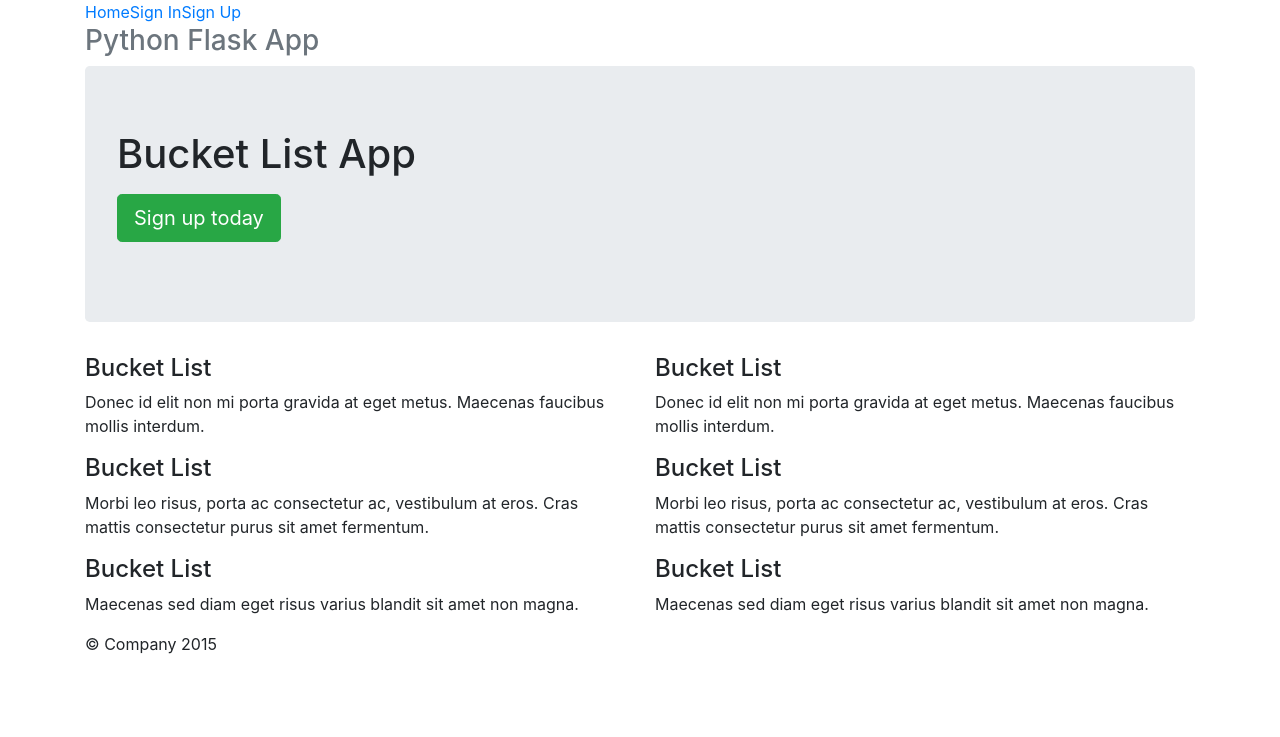
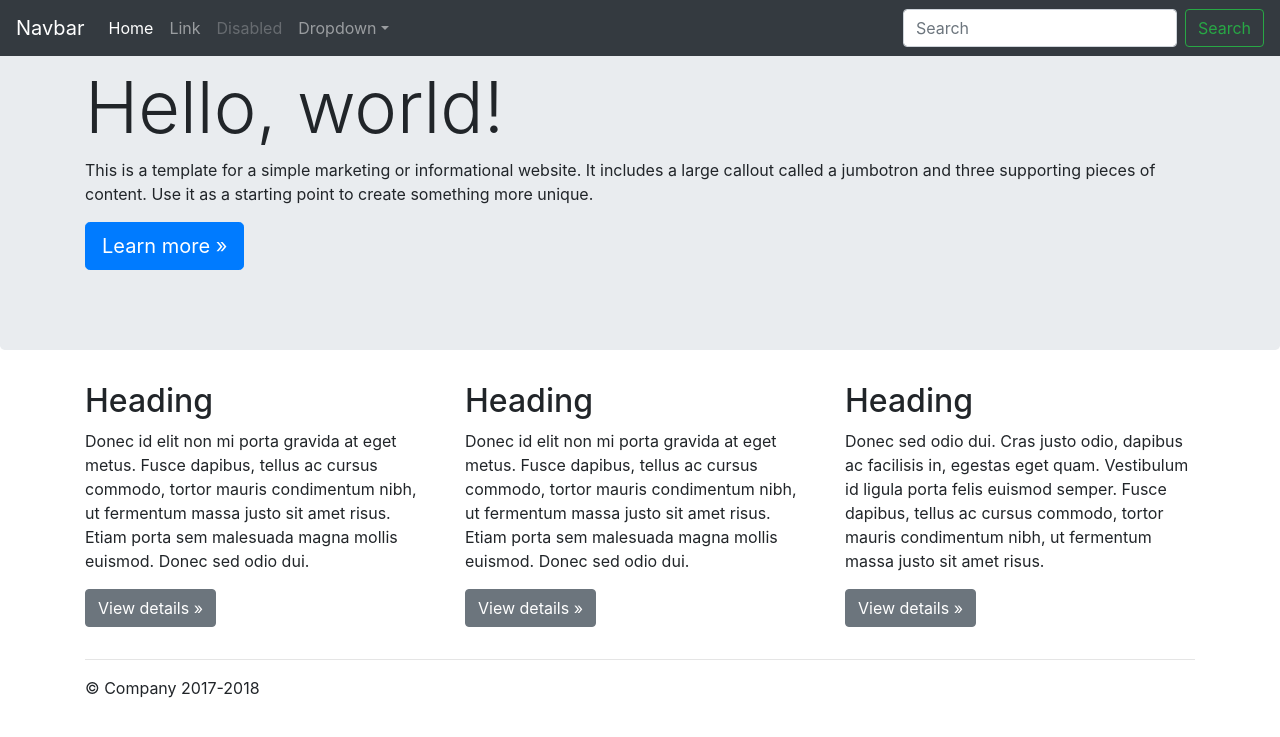
Before and after one commit to meta-434/collab-project, a Flask app: page / in a window 1280 px wide. Shown: the top 737 px of the page. Run offline with Flask 2, Linux system fonts and the light colour scheme; some libraries are stand-ins or nearby versions.

Commit message:
don't use broken boostrap templates.

```diff
--- a/templates/index.html
+++ b/templates/index.html
@@ -1,76 +1,104 @@
-<!DOCTYPE html>
+<!doctype html>
 <html lang="en">
-
   <head>
-    <!-- Required meta tags -->
     <meta charset="utf-8">
     <meta name="viewport" content="width=device-width, initial-scale=1, shrink-to-fit=no">
+    <meta name="description" content="">
+    <meta name="author" content="">
+    <!--<link rel="icon" href="../../../../favicon.ico">-->
 
-     <!-- Bootstrap CSS -->
+    <title>Jumbotron Template for Bootstrap</title>
+
+    <!-- Bootstrap core CSS -->
     <link rel="stylesheet" href="https://maxcdn.bootstrapcdn.com/bootstrap/4.0.0/css/bootstrap.min.css" integrity="sha384-Gn5384xqQ1aoWXA+058RXPxPg6fy4IWvTNh0E263XmFcJlSAwiGgFAW/dAiS6JXm" crossorigin="anonymous">
 
-     <title>Python Flask Bucket List App</title>
 
+    <!-- Custom styles for this template -->
+    <link href="jumbotron.css" rel="stylesheet">
   </head>
 
   <body>
 
-    <div class="container">
-        <div class="header">
-            <nav>
-                <ul class="nav nav-pills pull-right">
-                    <li role="presentation" class="active"><a href="#">Home</a>
+    <nav class="navbar navbar-expand-md navbar-dark fixed-top bg-dark">
+      <a class="navbar-brand" href="#">Navbar</a>
+      <button class="navbar-toggler" type="button" data-toggle="collapse" data-target="#navbarsExampleDefault" aria-controls="navbarsExampleDefault" aria-expanded="false" aria-label="Toggle navigation">
+        <span class="navbar-toggler-icon"></span>
+      </button>
+
+      <div class="collapse navbar-collapse" id="navbarsExampleDefault">
+        <ul class="navbar-nav mr-auto">
+          <li class="nav-item active">
+            <a class="nav-link" href="#">Home <span class="sr-only">(current)</span></a>
           </li>
-                    <li role="presentation"><a href="#">Sign In</a>
+          <li class="nav-item">
+            <a class="nav-link" href="#">Link</a>
           </li>
-                    <li role="presentation"><a href="showSignUp">Sign Up</a>
+          <li class="nav-item">
+            <a class="nav-link disabled" href="#">Disabled</a>
+          </li>
+          <li class="nav-item dropdown">
+            <a class="nav-link dropdown-toggle" href="http://example.com" id="dropdown01" data-toggle="dropdown" aria-haspopup="true" aria-expanded="false">Dropdown</a>
+            <div class="dropdown-menu" aria-labelledby="dropdown01">
+              <a class="dropdown-item" href="#">Action</a>
+              <a class="dropdown-item" href="#">Another action</a>
+              <a class="dropdown-item" href="#">Something else here</a>
+            </div>
           </li>
         </ul>
+        <form class="form-inline my-2 my-lg-0">
+          <input class="form-control mr-sm-2" type="text" placeholder="Search" aria-label="Search">
+          <button class="btn btn-outline-success my-2 my-sm-0" type="submit">Search</button>
+        </form>
+      </div>
     </nav>
-            <h3 class="text-muted">Python Flask App</h3>
-        </div>
 
+    <main role="main">
+
+      <!-- Main jumbotron for a primary marketing message or call to action -->
       <div class="jumbotron">
-            <h1>Bucket List App</h1>
-            <p class="lead"></p>
-            <p><a class="btn btn-lg btn-success" href="showSignUp" role="button">Sign up today</a>
-            </p>
-        </div>
-
-        <div class="row marketing">
-            <div class="col-lg-6">
-                <h4>Bucket List</h4>
-                <p>Donec id elit non mi porta gravida at eget metus. Maecenas faucibus mollis interdum.</p>
-
-                <h4>Bucket List</h4>
-                <p>Morbi leo risus, porta ac consectetur ac, vestibulum at eros. Cras mattis consectetur purus sit amet fermentum.</p>
-
-                <h4>Bucket List</h4>
-                <p>Maecenas sed diam eget risus varius blandit sit amet non magna.</p>
-            </div>
-
-            <div class="col-lg-6">
-                <h4>Bucket List</h4>
-                <p>Donec id elit non mi porta gravida at eget metus. Maecenas faucibus mollis interdum.</p>
-
-                <h4>Bucket List</h4>
-                <p>Morbi leo risus, porta ac consectetur ac, vestibulum at eros. Cras mattis consectetur purus sit amet fermentum.</p>
-
-                <h4>Bucket List</h4>
-                <p>Maecenas sed diam eget risus varius blandit sit amet non magna.</p>
+        <div class="container">
+          <h1 class="display-3">Hello, world!</h1>
+          <p>This is a template for a simple marketing or informational website. It includes a large callout called a jumbotron and three supporting pieces of content. Use it as a starting point to create something more unique.</p>
+          <p><a class="btn btn-primary btn-lg" href="#" role="button">Learn more &raquo;</a></p>
         </div>
       </div>
 
-        <footer class="footer">
-            <p>&copy; Company 2015</p>
+      <div class="container">
+        <!-- Example row of columns -->
+        <div class="row">
+          <div class="col-md-4">
+            <h2>Heading</h2>
+            <p>Donec id elit non mi porta gravida at eget metus. Fusce dapibus, tellus ac cursus commodo, tortor mauris condimentum nibh, ut fermentum massa justo sit amet risus. Etiam porta sem malesuada magna mollis euismod. Donec sed odio dui. </p>
+            <p><a class="btn btn-secondary" href="#" role="button">View details &raquo;</a></p>
+          </div>
+          <div class="col-md-4">
+            <h2>Heading</h2>
+            <p>Donec id elit non mi porta gravida at eget metus. Fusce dapibus, tellus ac cursus commodo, tortor mauris condimentum nibh, ut fermentum massa justo sit amet risus. Etiam porta sem malesuada magna mollis euismod. Donec sed odio dui. </p>
+            <p><a class="btn btn-secondary" href="#" role="button">View details &raquo;</a></p>
+          </div>
+          <div class="col-md-4">
+            <h2>Heading</h2>
+            <p>Donec sed odio dui. Cras justo odio, dapibus ac facilisis in, egestas eget quam. Vestibulum id ligula porta felis euismod semper. Fusce dapibus, tellus ac cursus commodo, tortor mauris condimentum nibh, ut fermentum massa justo sit amet risus.</p>
+            <p><a class="btn btn-secondary" href="#" role="button">View details &raquo;</a></p>
+          </div>
+        </div>
+
+        <hr>
+
+      </div> <!-- /container -->
+
+    </main>
+
+    <footer class="container">
+      <p>&copy; Company 2017-2018</p>
     </footer>
 
-    </div>
-    <!-- Optional JavaScript -->
-    <!-- jQuery first, then Popper.js, then Bootstrap JS -->
-    <script src="https://code.jquery.com/jquery-3.2.1.slim.min.js" integrity="sha384-KJ3o2DKtIkvYIK3UENzmM7KCkRr/rE9/Qpg6aAZGJwFDMVNA/GpGFF93hXpG5KkN" crossorigin="anonymous"></script>
-    <script src="https://cdnjs.cloudflare.com/ajax/libs/popper.js/1.12.9/umd/popper.min.js" integrity="sha384-ApNbgh9B+Y1QKtv3Rn7W3mgPxhU9K/ScQsAP7hUibX39j7fakFPskvXusvfa0b4Q" crossorigin="anonymous"></script>
-    <script src="https://maxcdn.bootstrapcdn.com/bootstrap/4.0.0/js/bootstrap.min.js" integrity="sha384-JZR6Spejh4U02d8jOt6vLEHfe/JQGiRRSQQxSfFWpi1MquVdAyjUar5+76PVCmYl" crossorigin="anonymous"></script>
+    <!-- Bootstrap core JavaScript
+    ================================================== -->
+    <!-- Placed at the end of the document so the pages load faster -->
+    <script src="https://code.jquery.com/jquery-3.3.1.slim.min.js" integrity="sha384-q8i/X+965DzO0rT7abK41JStQIAqVgRVzpbzo5smXKp4YfRvH+8abtTE1Pi6jizo" crossorigin="anonymous"></script>
+    <script>window.jQuery || document.write('<script src="../../assets/js/vendor/jquery-slim.min.js"><\/script>')</script>
+    <script src="../../assets/js/vendor/popper.min.js"></script>
+    <script src="../../dist/js/bootstrap.min.js"></script>
   </body>
-
 </html>
```
Also changed, not shown: templates/old_index.html (added, +80 -0 lines). Lines whose indentation alone changed are shown as unchanged.
